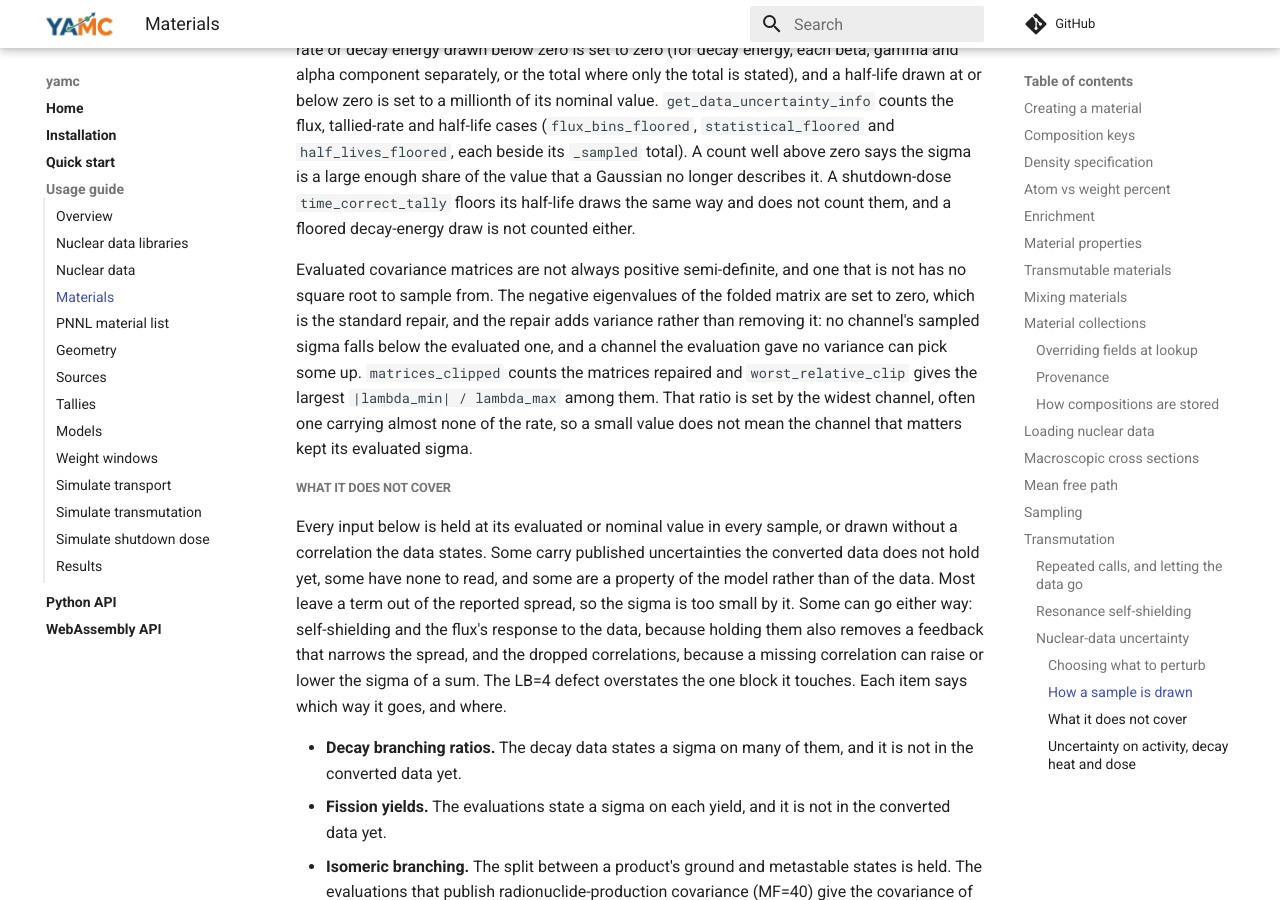
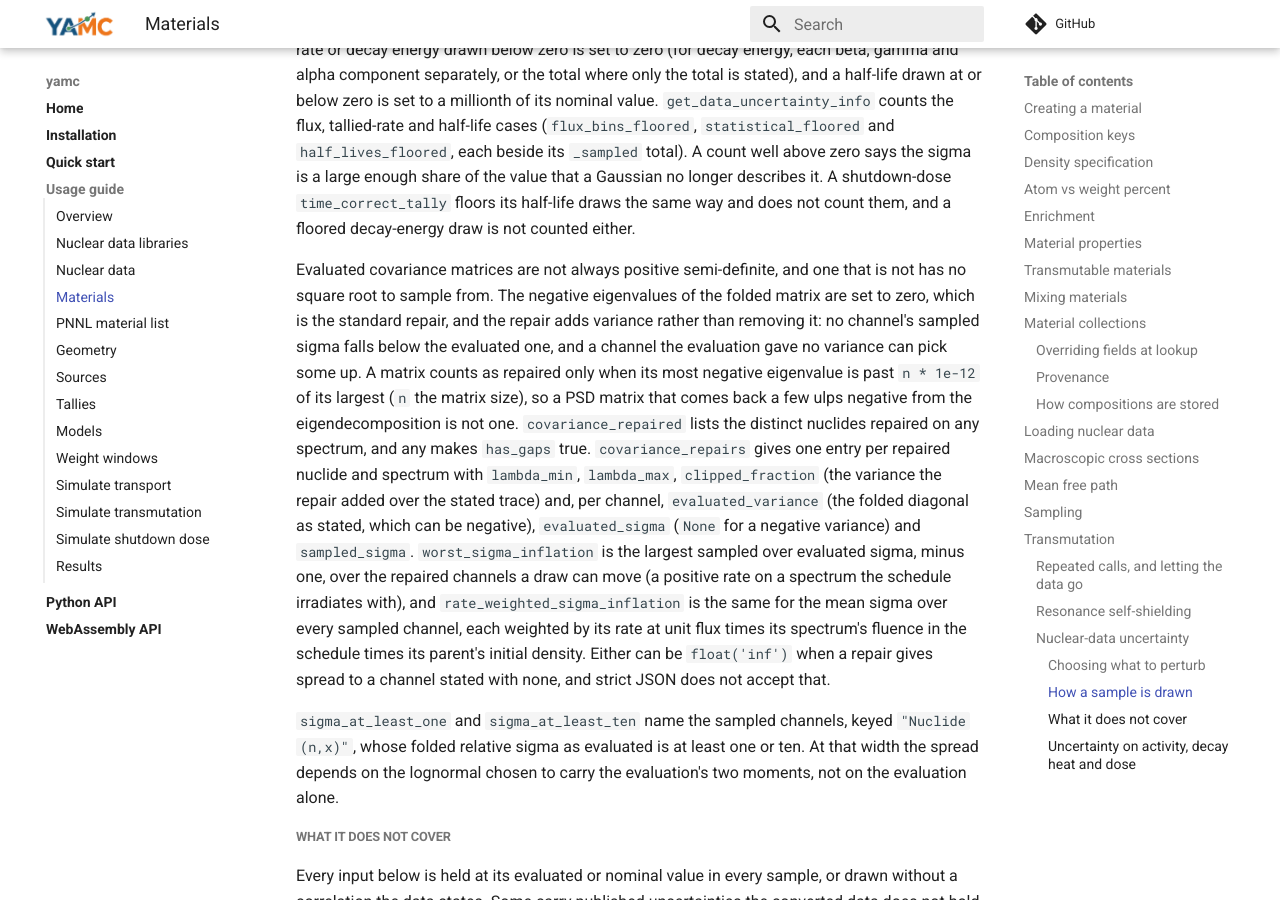
Before and after one commit to fusion-neutronics/yamc, an MkDocs documentation site: the page built from docs/materials.md, in a window 1280 px wide and 900 px high, scrolled down 13163 px. Built offline with MkDocs 1.6.1 and Material for MkDocs 9.7.7, drawn with Linux system fonts in a browser that asks for light colours; comment, search, counter and statistics services are not loaded.

Commit message:
Describe the covariance repair report under its new keys
core#166 replaces matrices_clipped and worst_relative_clip with
covariance_repaired, the per matrix covariance_repairs record, and two
sigma inflation headlines, and adds the sigma_at_least_one and
sigma_at_least_ten lists. Say what each holds, the tolerance a repair is
counted past, and that the inflations can be infinite.

```diff
--- a/docs/materials.md
+++ b/docs/materials.md
@@ -651,10 +651,28 @@ is not has no square root to sample from. The negative eigenvalues of the folded
 matrix are set to zero, which is the standard repair, and the repair adds
 variance rather than removing it: no channel's sampled sigma falls below the
 evaluated one, and a channel the evaluation gave no variance can pick some up.
-``matrices_clipped`` counts the matrices repaired and ``worst_relative_clip``
-gives the largest ``|lambda_min| / lambda_max`` among them. That ratio is set by
-the widest channel, often one carrying almost none of the rate, so a small value
-does not mean the channel that matters kept its evaluated sigma.
+A matrix counts as repaired only when its most negative eigenvalue is past
+``n * 1e-12`` of its largest (``n`` the matrix size), so a PSD matrix that comes
+back a few ulps negative from the eigendecomposition is not one.
+``covariance_repaired`` lists the distinct nuclides repaired on any spectrum,
+and any makes ``has_gaps`` true. ``covariance_repairs`` gives one entry per
+repaired nuclide and spectrum with ``lambda_min``, ``lambda_max``,
+``clipped_fraction`` (the variance the repair added over the stated trace) and,
+per channel, ``evaluated_variance`` (the folded diagonal as stated, which can be
+negative), ``evaluated_sigma`` (``None`` for a negative variance) and
+``sampled_sigma``. ``worst_sigma_inflation`` is the largest sampled over
+evaluated sigma, minus one, over the repaired channels a draw can move (a
+positive rate on a spectrum the schedule irradiates with), and
+``rate_weighted_sigma_inflation`` is the same for the mean sigma over every
+sampled channel, each weighted by its rate at unit flux times its spectrum's
+fluence in the schedule times its parent's initial density. Either can be
+``float('inf')`` when a repair gives spread to a channel stated with none, and
+strict JSON does not accept that.
+
+``sigma_at_least_one`` and ``sigma_at_least_ten`` name the sampled channels,
+keyed ``"Nuclide (n,x)"``, whose folded relative sigma as evaluated is at least
+one or ten. At that width the spread depends on the lognormal chosen to carry
+the evaluation's two moments, not on the evaluation alone.
 
 ##### What it does not cover
 
```
